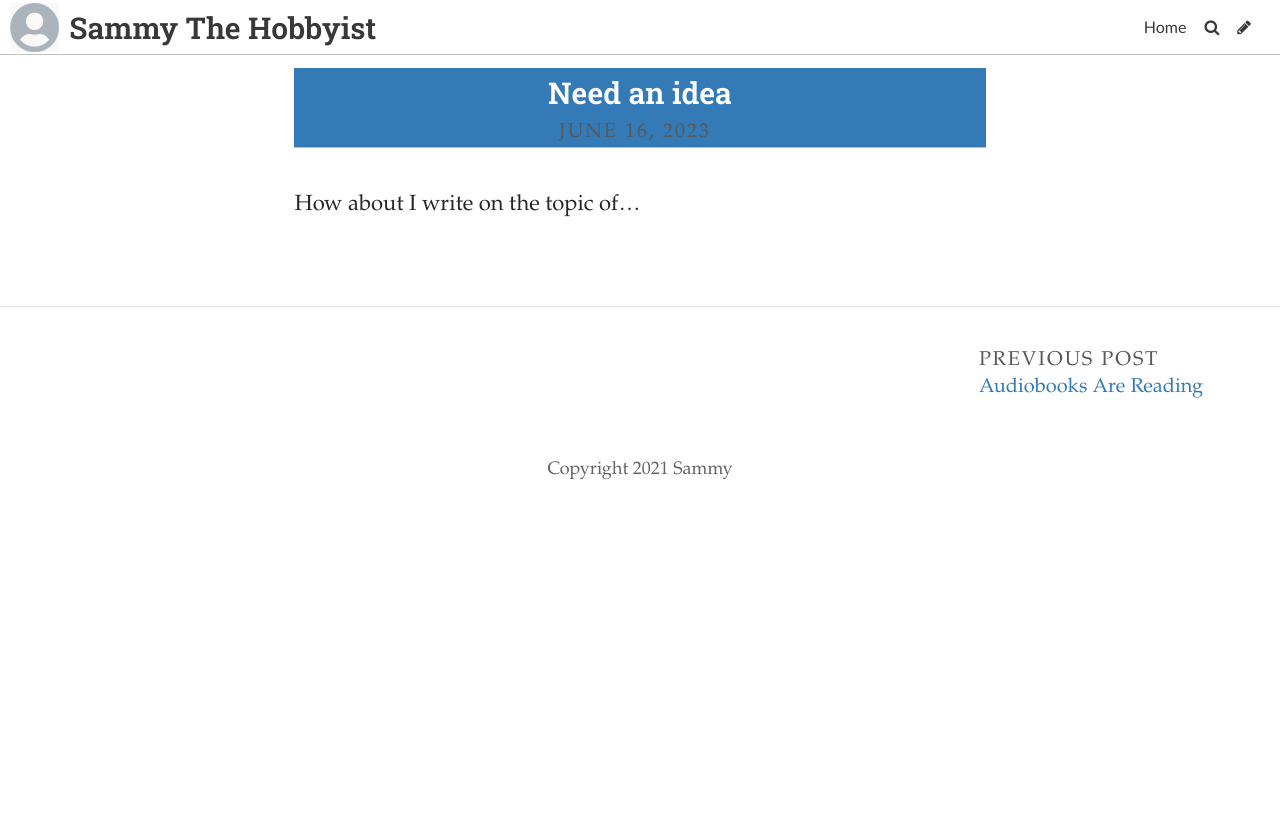
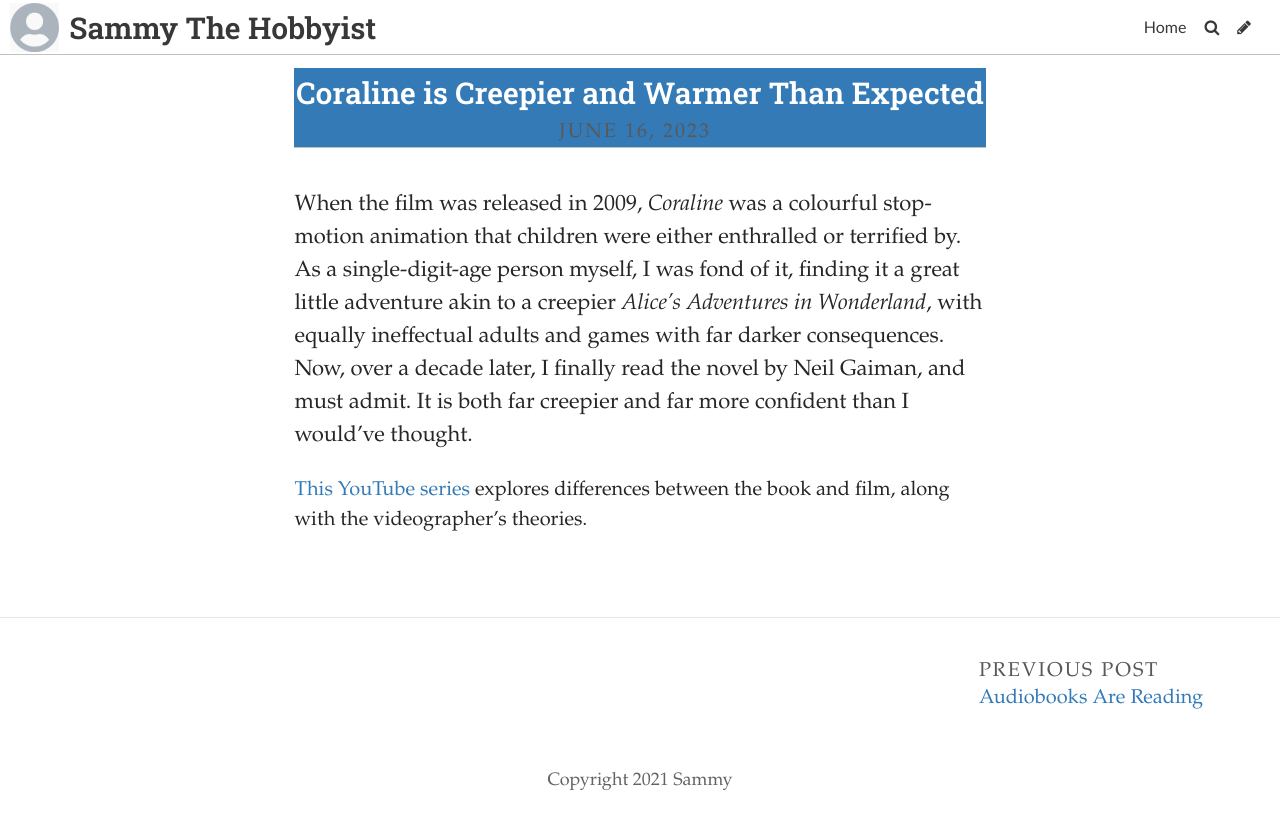
Before and after one commit to SammySpinsAYarn/Blog, a Jekyll site: the page built from _posts/2023-06-09-need-an-idea.md, in a window 1280 px wide. Shown: the top 829 px of the page. Built offline with Jekyll 4.4.1, drawn with Linux system fonts in a browser that asks for light colours; some web fonts are replaced.

Commit message:
Update Post “2023-06-09-need-an-idea”

```diff
--- a/_posts/2023-06-09-need-an-idea.md
+++ b/_posts/2023-06-09-need-an-idea.md
@@ -1,8 +1,10 @@
 ---
 layout: post
-title: Need an idea
+title: Coraline is Creepier and Warmer Than Expected
 date: 2023-06-16T15:30:49.650Z
 title_color: "#ffffff"
 comments: false
 ---
-H﻿ow about I write on the topic of...
+When the film was released in 2009, *Coraline* was a colourful stop-motion animation that children were either enthralled or terrified by. As a single-digit-age person myself, I was fond of it, finding it a great little adventure akin to a creepier *Alice's Adventures in Wonderland*, with equally ineffectual adults and games with far darker consequences. Now, over a decade later, I finally read the novel by Neil Gaiman, and must admit. It is both far creepier and far more confident than I would've thought.
+
+[T﻿his YouTube series](https://www.youtube.com/watch?v=y2d1XYcMTDY&list=PLZqMA-B7h5X9Rwnfgvjkr-PZGE1YPdaGD&pp=iAQB) explores differences between the book and film, along with the videographer's theories.
```
